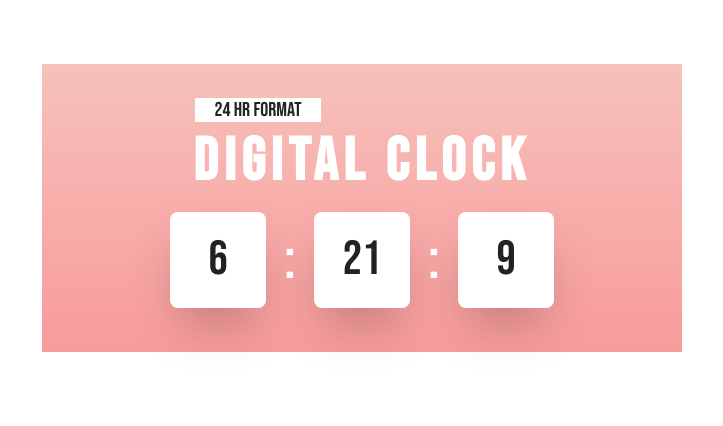
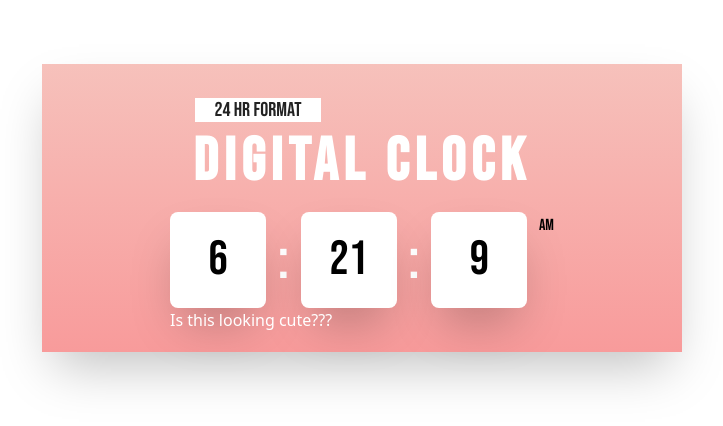
Before and after one commit to FixxooXD/DigitalClock.js, a website: page index.html in a window 1280 px wide. Shown: the whole page, without its empty margins (278-1001 px from the left). Drawn offline with Linux system fonts and the light colour scheme.

Commit message:
New Feature

```diff
--- a/index.html
+++ b/index.html
@@ -10,9 +10,12 @@
         span{
             font-family: 'Bebas Neue', cursive;
         }
-        .triple_div{
+        .triple_div.session{
             font-family: 'Bebas Neue', cursive;
             color: #222;
+        }
+        #text{
+            font-family: 'Bebas Neue', cursive;
         }
         .format{
             color: #222;
@@ -33,10 +36,10 @@ filter: progid: DXImageTransform.Microsoft.gradient( startColorstr="#F89999", en
 
     <title>Digital Clock(24hrs)</title>
 </head>
-<body class="flex">
+<body  class="flex">
     <!-- main ContentDiv -->
     <div style="background-image: linear-gradient();
-    " class="theBody  w-2/4  h-72  ml-auto mr-auto mt-16">
+    " class="theBody  w-2/4  h-72  ml-auto mr-auto mt-16 shadow-2xl">
     <!-- componenets -->
             <div class="text-center mr-52 mt-8 mb-2"><span class="format bg-white font-Anton text-xl px-5">24 HR FORMAT</span></div>
             <div class="text-white text-bold  text-center text-4xl mb-5"><span class="text-white font-extrabold text-6xl tracking-widest ">DIGITAL CLOCK</span></div>
@@ -48,11 +51,14 @@ filter: progid: DXImageTransform.Microsoft.gradient( startColorstr="#F89999", en
                  <div class="bg-white w-24 h-24 flex justify-center items-center rounded-lg shadow-2xl"><span id="mins" class="triple_div text-5xl">10</span></div>
                  <div class="flex justify-center items-center"><span class="text-white text-6xl">:</span></div>
                  <div class="bg-white w-24 h-24 flex justify-center items-center rounded-lg shadow-2xl"><span id="secs" class="triple_div text-5xl">30</span></div>
+                 <div><span id="sessions" class="session">AM</span></div>
             </div>
+            <div><p id="text " class="text-white">Is this looking cute???</p></div>
             </div>
             </div>
             </div>
           </div>
+
           <!-- npx tailwindcss -i ./src/tailwind.css -o ./style.css --watch -->
     <script>
         let hours = document.getElementById("hours");
@@ -62,13 +68,23 @@ filter: progid: DXImageTransform.Microsoft.gradient( startColorstr="#F89999", en
      function dateTimee(){
             var dateTime  = new Date();
             var  hrs = dateTime.getHours();
-             var min =dateTime.getMinutes();
-             var sec = dateTime.getSeconds();
-    var session = document.getElementById('session');
+            var min =dateTime.getMinutes();
+            var sec = dateTime.getSeconds();
+            let  am_pm = "AM";
+    var session = document.getElementById('sessions');
+       if (hrs > 12) {
+        hours -= 12;
+        am_pm = "PM";
+       }
+       if (hrs == 12) {
+          hours =12;
+          am_pm = "AM";
+       }
 
     hours.innerHTML = hrs;
     minutes.innerHTML = min;
     seconds.innerHTML = sec;
+    session.innerHTML = am_pm;
 }
         setInterval(dateTimee,1000);
     </script>
```
Also changed, not shown: sample.png (added), style.css.
